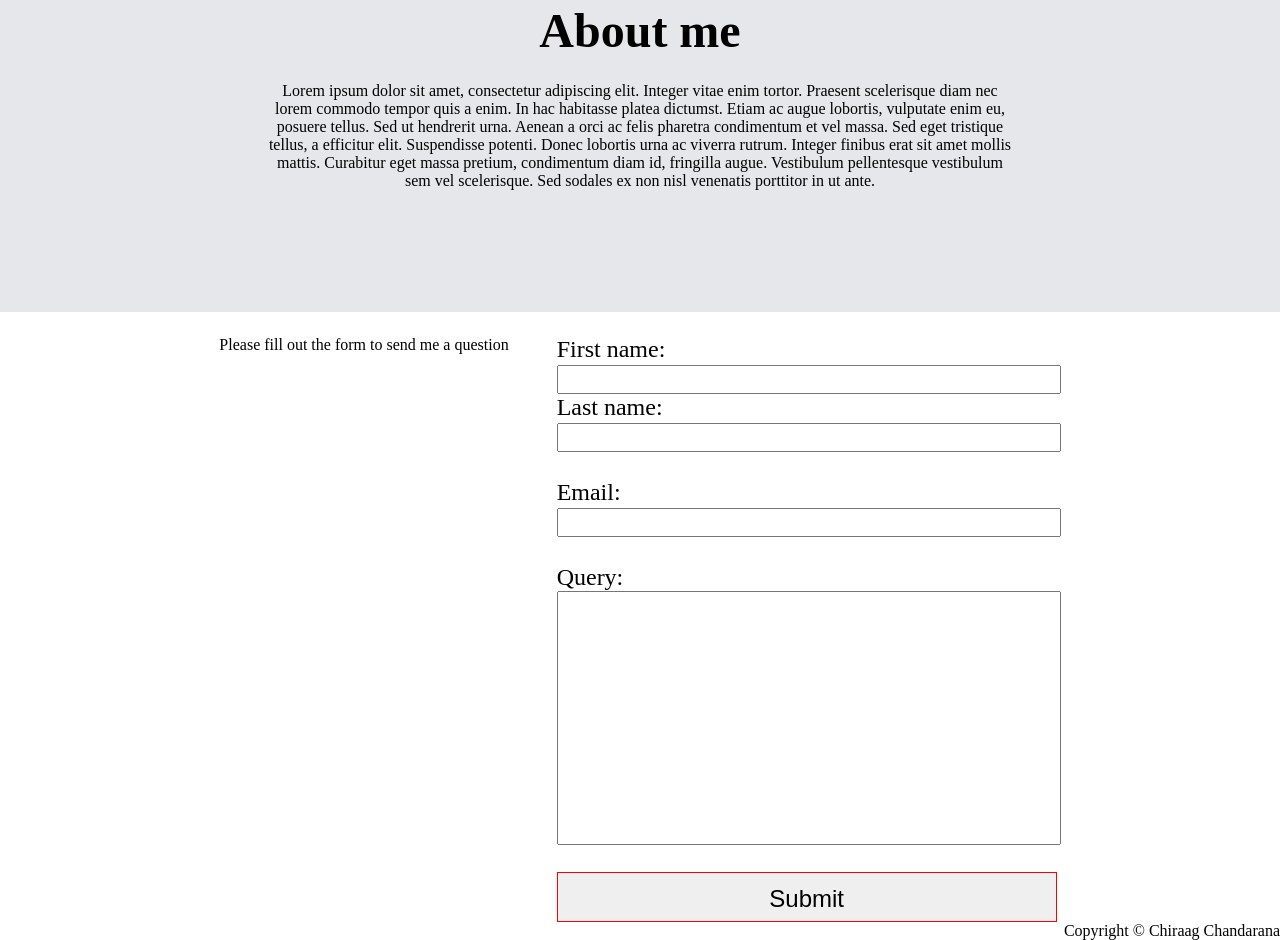
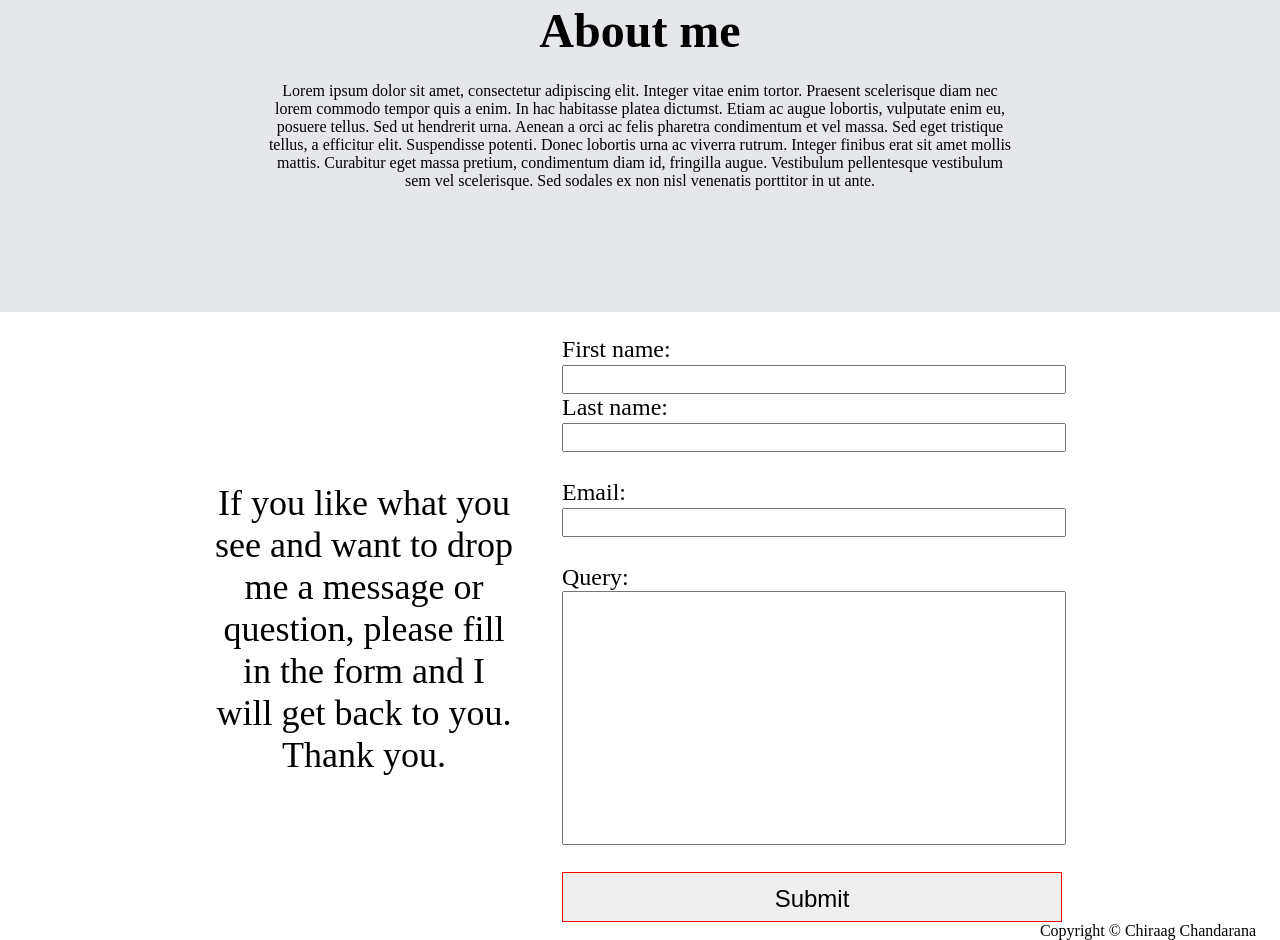
Before and after one commit to Chigzzer/Landing-Page, a plain HTML site: page index.html in a window 1280 px wide. Shown: the part 1168-2108 px from the top of the page. Drawn offline with Linux system fonts and the light colour scheme.

```diff
--- a/index.html
+++ b/index.html
@@ -55,8 +55,7 @@
         </div>
     </div>
     <div class="section4">
-
-            <div> Please fill out the form to send me a question</div>
+        <div class="s4_title"> <p>If you like what you see and want to drop me a message or question, please fill in the form and I will get back to you.</p> <p>Thank you.</p></div>
         <form>
             <label for="fname">First name:</label><br>
             <input type="text" id="fname" name="fname"><br>
@@ -68,7 +67,6 @@
             <input type="text" id="query" name="query"><br><br>
             <input id="submit" type="submit" value="Submit">
         </form>
-
     </div>
     <div class="footer">
         <p>Copyright &copy Chiraag Chandarana </p>
--- a/styles.css
+++ b/styles.css
@@ -168,6 +168,7 @@ body{
     display: flex;
     justify-content: center;
     gap: 48px;
+    align-items: center;
 }
 
 .section4 form{
@@ -192,7 +193,15 @@ body{
     height: 50px;;
 }
 
+.s4_title{
+    font-size: 36px;
+    font-weight: 300;
+    width: 300px;
+    text-align: center;
+}
+
 .footer{
     display: flex;
     justify-content: flex-end;
+    padding-right: 24px;
 }
```
Also changed, not shown: 1 other file. Lines whose indentation alone changed are shown as unchanged.
